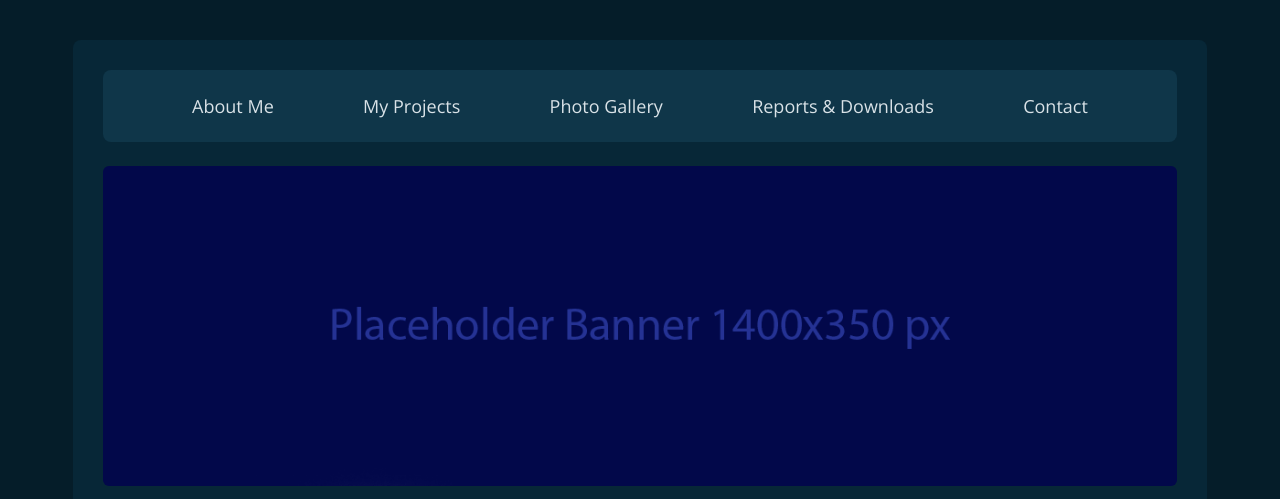
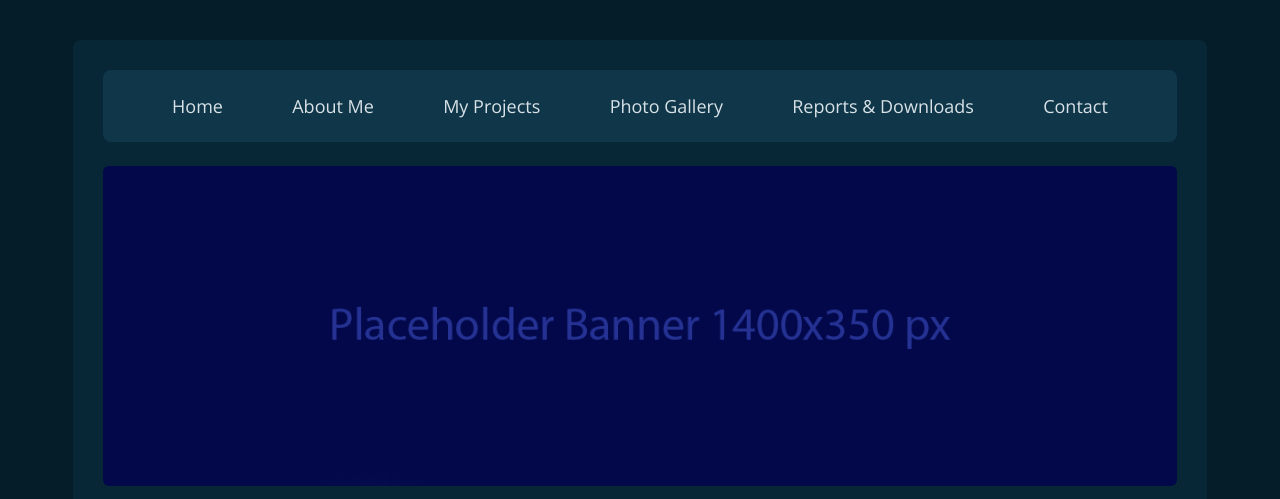
Before and after one commit to T-Kale/Portfolio, a plain HTML site: page index.html in a window 1280 px wide. Shown: the top 499 px of the page. Drawn offline with nearby package versions, Linux system fonts and the light colour scheme; files whose address does not match are found by name.

Commit message:
Tweaks for nav bar, added under construction notice for incomplete sub pages

```diff
--- a/index.html
+++ b/index.html
@@ -44,11 +44,12 @@
             </div>
 
             <div class="nav-links">
+                <a href="Index.html"><p class = "norm">Home</p></a>
                 <a href="Pages/About.html"><p class = "norm">About Me</p></a>
-                <a href="Projects.html"><p class = "norm">My Projects</p></a>
+                <a href="Pages/Temp.html"><p class = "norm">My Projects</p></a>
                 <!--<a href="Pages/pub.html"><p class = "norm">Publications</p></a>-->
-                <a href="Gallery.html"><p class = "norm">Photo Gallery</p></a>
-                <a href="files.html"><p class = "norm">Reports & Downloads</p></a>
+                <a href="Pages/Temp.html"><p class = "norm">Photo Gallery</p></a>
+                <a href="Pages/Temp.html"><p class = "norm">Reports & Downloads</p></a>
                 <a href="Pages/Contact.html"><p class = "norm">Contact</p></a>
             </div>
 
```
